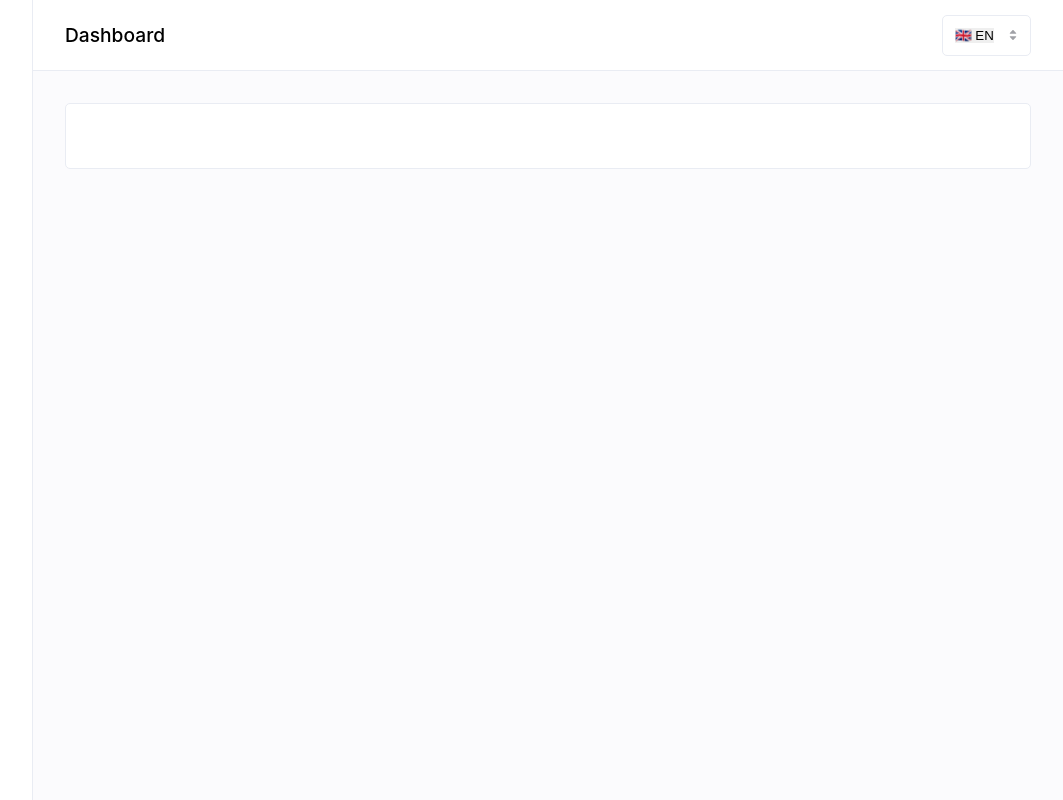
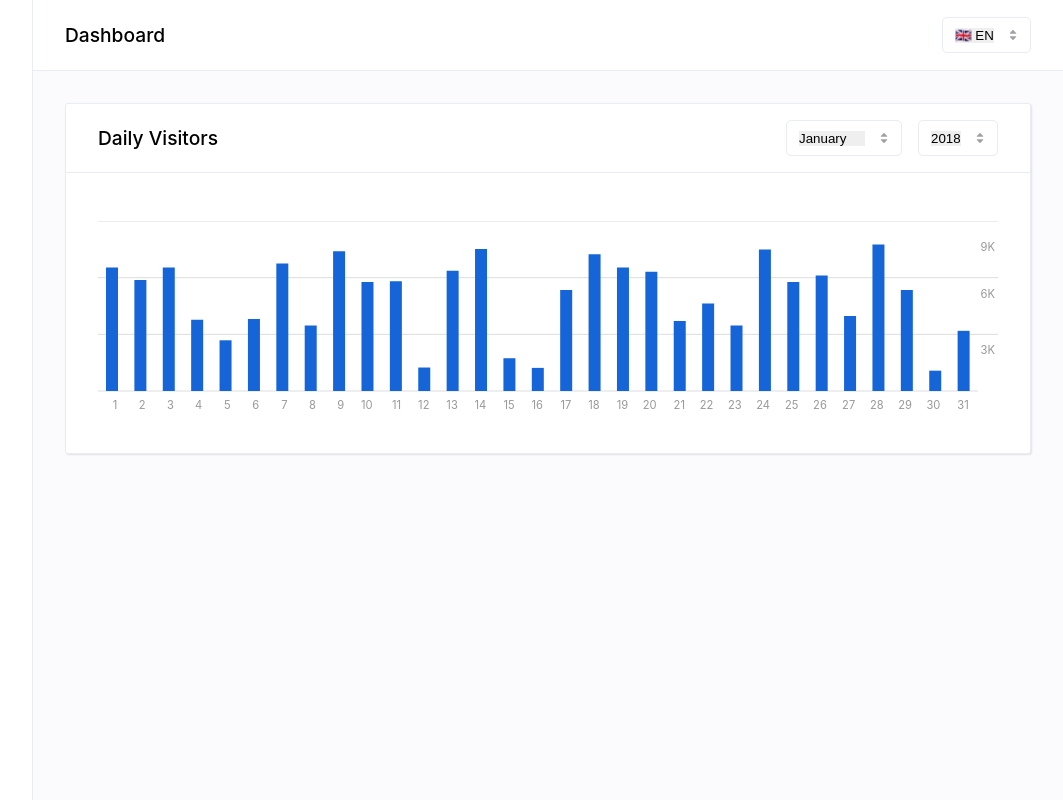
Before and after one commit to glocore/dashboard-ui, a React (Create React App) app: page / in a window 1280 px wide. Shown: the whole page, without its empty margins (217-1280 px from the left). Built offline with nearby package versions, Linux system fonts and the light colour scheme.

Commit message:
add daily visitor chart

```diff
--- a/package.json
+++ b/package.json
@@ -10,6 +10,7 @@
     "react": "^17.0.1",
     "react-dom": "^17.0.1",
     "react-scripts": "4.0.2",
+    "recharts": "^2.0.7",
     "styled-components": "^5.2.1",
     "web-vitals": "^1.0.1"
   },
--- a/src/components/Main.js
+++ b/src/components/Main.js
@@ -1,5 +1,6 @@
 import styled from "styled-components";
 import { Card } from "./common/Card";
+import { DailyVisitorsChart } from "./main/DailyVisitorsChart";
 import { Header } from "./main/Header";
 
 const Root = styled.div`
@@ -16,7 +17,7 @@ const Main = () => {
     <Root>
       <Header />
       <Grid>
-        <Card></Card>
+        <DailyVisitorsChart />
       </Grid>
     </Root>
   );
--- a/src/components/common/Card.js
+++ b/src/components/common/Card.js
@@ -3,14 +3,17 @@ import styled from "styled-components";
 const Root = styled.div`
   background-color: ${({ theme }) => theme.surface.backgroundColor};
   border: ${({ theme }) => theme.surface.border};
-  border-radius: 5px;
+  border-radius: 3px;
+  box-shadow: 1px 1px 2px rgba(0, 0, 0, 0.1);
 `;
 
 const HeaderWrapper = styled.div`
-  padding: ${({ theme }) => theme.padding(4)}px;
-  border-bottom: ${({ theme }) => theme.surface.border};
+  ${({ theme }) => `
+    padding: ${theme.padding(2)}px ${theme.padding(4)}px;
+    border-bottom: ${theme.surface.border};
+  `}
 `;
-const ContentWrapper = styled.div`
+const CardContent = styled.div`
   padding: ${({ theme }) => theme.padding(4)}px;
 `;
 
@@ -22,9 +25,9 @@ const Card = ({ children, Header }) => {
           <Header />
         </HeaderWrapper>
       ) : null}
-      <ContentWrapper>{children}</ContentWrapper>
+      {children}
     </Root>
   );
 };
 
-export { Card };
+export { Card, CardContent };
--- a/src/components/common/Dropdown.js
+++ b/src/components/common/Dropdown.js
@@ -3,12 +3,15 @@ import PropTypes from "prop-types";
 import { Dropdown as DropdownIcon } from "../../icons";
 
 const Root = styled.div`
-  position: relative;
-  display: flex;
-  align-items: center;
-  padding: ${({ theme }) => theme.padding(1.5)}px;
-  border: ${({ theme }) => theme.border};
-  border-radius: 5px;
+  ${({ theme }) => `
+    position: relative;
+    display: flex;
+    align-items: center;
+    padding: ${theme.padding(1.2)}px ${theme.padding(1.5)}px;
+    border: ${theme.border};
+    border-radius: 5px;
+
+  `}
 `;
 
 const Select = styled.select`
--- /dev/null
+++ b/src/components/main/DailyVisitorsChart.js
@@ -0,0 +1,177 @@
+import React from "react";
+import {
+  BarChart,
+  Bar,
+  XAxis,
+  YAxis,
+  CartesianGrid,
+  Tooltip,
+  ResponsiveContainer,
+} from "recharts";
+import styled from "styled-components";
+import { Card, CardContent } from "../common/Card";
+import { Dropdown } from "../common/Dropdown";
+import { customTooltip } from "./dailyVisitorChart/Tooltip";
+
+const getRandomInt = (min, max) => {
+  return Math.floor(Math.random() * (max - min + 1)) + min;
+};
+
+const generateSampleData = () => {
+  const result = [];
+  for (let i = 1; i <= 31; i++) {
+    result.push({
+      name: i,
+      visitors: getRandomInt(1000, 8000),
+    });
+  }
+
+  return result;
+};
+
+const months = [
+  "january",
+  "february",
+  "march",
+  "april",
+  "may",
+  "june",
+  "july",
+  "august",
+  "september",
+  "october",
+  "november",
+  "december",
+];
+
+const years = ["2018", "2019", "2020", "2021"];
+
+const AxisTickText = styled.text`
+  font-size: 0.7rem;
+`;
+
+const HeaderWrapper = styled.div`
+  display: flex;
+  align-items: center;
+  justify-content: space-between;
+`;
+
+const HeaderTitle = styled.span`
+  font-size: 1.2rem;
+  font-weight: 500;
+`;
+
+const HeaderControlsWrapper = styled.div`
+  display: flex;
+`;
+
+const Spacer = styled.div`
+  margin-right: ${({ theme, h }) => theme.padding(h)}px;
+  margin-bottom: ${({ theme, v }) => theme.padding(v)}px;
+`;
+
+const ChartWrapper = styled.div`
+  width: "100%";
+  height: 200px;
+`;
+
+const YAxisTick = ({ x, y, payload }) => {
+  const tickFormatter = (number) => `${number / 1000}K`;
+
+  return (
+    <g transform={`translate(${x},${y})`}>
+      <AxisTickText x={0} y={0} dy={20} dx={-5} textAnchor="end" fill="#999">
+        {tickFormatter(payload?.value)}
+      </AxisTickText>
+    </g>
+  );
+};
+
+const XAxisTick = ({ x, y, payload }) => {
+  return (
+    <g transform={`translate(${x},${y})`}>
+      <AxisTickText x={0} y={0} dy={10} dx={5} textAnchor="end" fill="#999">
+        {payload?.value}
+      </AxisTickText>
+    </g>
+  );
+};
+
+const DailyVisitorsChart = () => {
+  const [data, setData] = React.useState(generateSampleData());
+  const [currentMonth, setCurrentMonth] = React.useState("january");
+  const [currentYear, setCurrentYear] = React.useState("2018");
+
+  const onMonthChange = (e) => {
+    setCurrentMonth(e.target.value);
+    setData(generateSampleData());
+  };
+
+  const onYearChange = (e) => {
+    setCurrentYear(e.target.value);
+    setData(generateSampleData());
+  };
+
+  return (
+    <Card
+      Header={() => (
+        <HeaderWrapper>
+          <HeaderTitle>Daily Visitors</HeaderTitle>
+          <HeaderControlsWrapper>
+            <Dropdown
+              options={months.map((month) => ({
+                label: month.charAt(0).toUpperCase() + month.slice(1),
+                value: month,
+              }))}
+              current={currentMonth}
+              onChange={onMonthChange}
+            />
+            <Spacer h={2} />
+            <Dropdown
+              options={years.map((year) => ({ label: year, value: year }))}
+              current={currentYear}
+              onChange={onYearChange}
+            />
+          </HeaderControlsWrapper>
+        </HeaderWrapper>
+      )}
+    >
+      <CardContent>
+        <ChartWrapper>
+          <Spacer v={2} />
+          <ResponsiveContainer>
+            <BarChart data={data} margin={{ left: 0, right: -40 }}>
+              <CartesianGrid
+                strokeDasharray="0"
+                stroke="#DDDDDD"
+                vertical={false}
+              />
+              <XAxis
+                dataKey="name"
+                axisLine={false}
+                tickLine={false}
+                tick={<XAxisTick />}
+              />
+              <YAxis
+                orientation="right"
+                tick={<YAxisTick />}
+                domain={[0, 9000]}
+                axisLine={false}
+                tickSize={20}
+                tickLine={{ stroke: "#DDDDDD" }}
+                ticks={[3000, 6000, 9000]}
+              />
+              <Tooltip
+                content={customTooltip(currentMonth, currentYear)}
+                cursor={{ fill: "#EEEEEE" }}
+              />
+              <Bar dataKey="visitors" fill="#1565D8" barSize={12} />
+            </BarChart>
+          </ResponsiveContainer>
+        </ChartWrapper>
+      </CardContent>
+    </Card>
+  );
+};
+
+export { DailyVisitorsChart };
--- /dev/null
+++ b/src/components/main/dailyVisitorChart/Tooltip.js
@@ -0,0 +1,78 @@
+import styled from "styled-components";
+
+const TooltipWrapper = styled.div`
+  ${({ theme }) => `
+  background-color: ${theme.surface.backgroundColor};
+  border: ${theme.surface.border};
+  box-shadow: 1px 1px 5px rgba(0, 0, 0, 0.1);
+  padding: ${theme.padding(2)}px;
+`}
+`;
+
+const TooltipDate = styled.span`
+  display: inline-block;
+  margin-bottom: ${({ theme }) => theme.padding(2)}px;
+  text-transform: uppercase;
+  color: #aaaaaa;
+`;
+
+const LegendWrapper = styled.div`
+  display: flex;
+  align-items: center;
+`;
+
+const LegendText = styled.span`
+  text-transform: capitalize;
+`;
+
+const LegendDot = styled.div`
+  width: 7px;
+  height: 7px;
+  margin-right: 10px;
+  border-radius: 50%;
+  background-color: #1565d8;
+`;
+
+const TooltipLegendData = ({ payload }) => {
+  return (
+    <LegendWrapper>
+      <LegendDot />
+      <LegendText>{`${
+        payload?.name
+      }: ${payload?.value.toLocaleString()}`}</LegendText>
+    </LegendWrapper>
+  );
+};
+
+const customTooltip = (month, year) => ({ payload, label }) => {
+  const getDateString = () => {
+    let ordinal = "th";
+
+    if (label < 11 || label > 20) {
+      switch (label % 10) {
+        case 1:
+          ordinal = "st";
+          break;
+        case 2:
+          ordinal = "nd";
+          break;
+        case 3:
+          ordinal = "rd";
+          break;
+        default:
+          break;
+      }
+    }
+
+    return `${label}${ordinal} ${month} ${year}`;
+  };
+
+  return (
+    <TooltipWrapper>
+      <TooltipDate>{getDateString()}</TooltipDate>
+      {payload ? <TooltipLegendData payload={payload[0]} /> : null}
+    </TooltipWrapper>
+  );
+};
+
+export { customTooltip };
```
Also changed, not shown: 1 other file (tests, documents, lock files or other folders).
